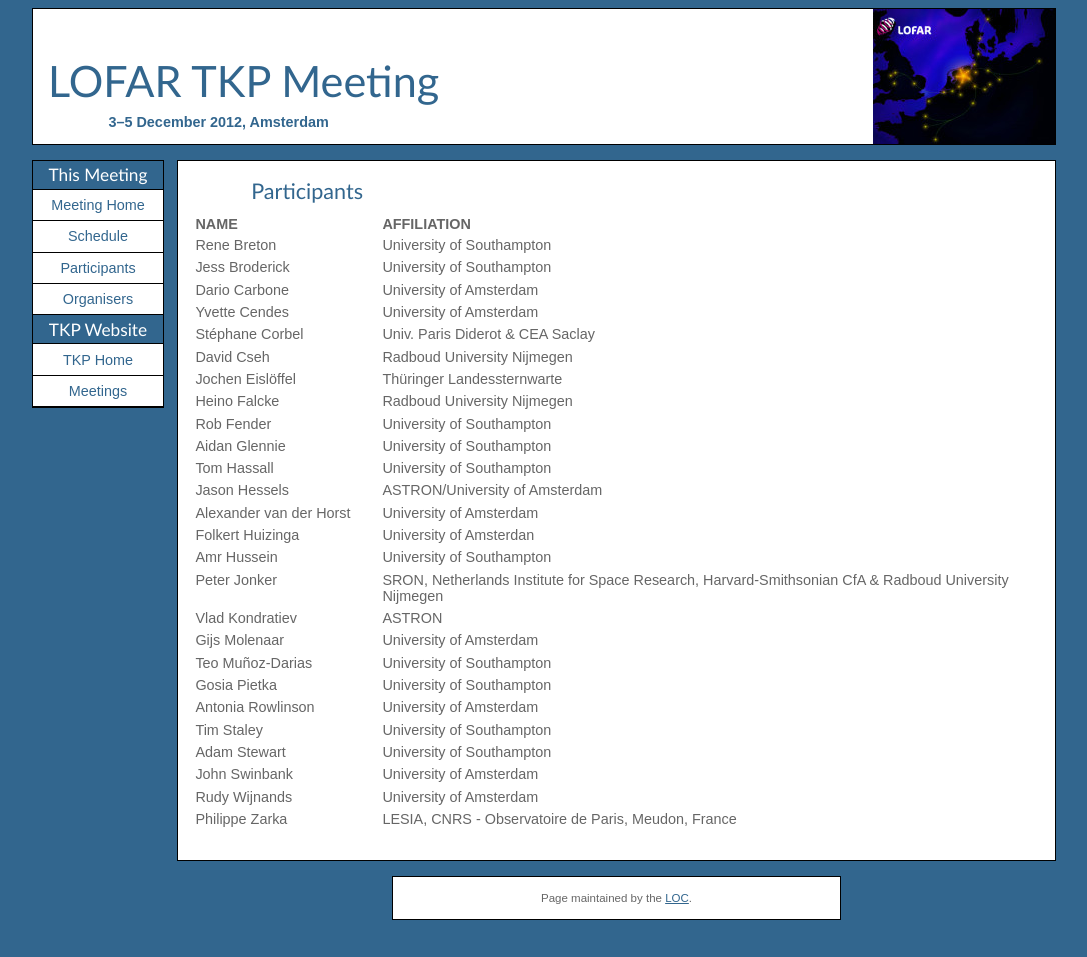
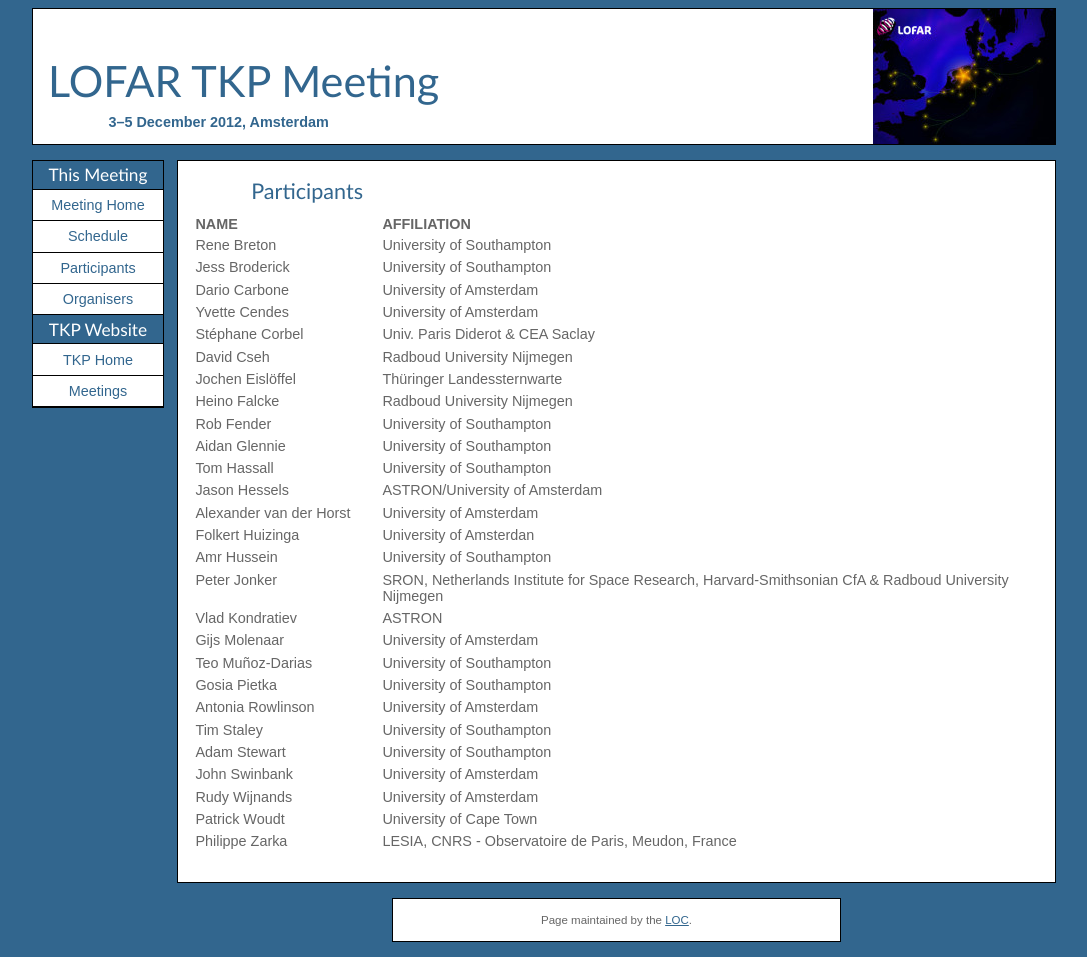
Before and after one commit to transientskp/transientskp.github.com, a Jekyll site: the page built from meetings/2012-12/participants.html, in a window 1280 px wide. Shown: the whole page, without its empty margins (96-1183 px from the left). Built offline with Jekyll 4.4.1, drawn with Linux system fonts in a browser that asks for light colours; before the commit the page ends 935 px from its top, so only the background shows below that.

Commit message:
Participant

```diff
--- a/meetings/2012-12/participants.html
+++ b/meetings/2012-12/participants.html
@@ -115,6 +115,10 @@
     <td>University of Amsterdam</td>
   </tr>
   <tr>
+    <td>Patrick Woudt</td>
+    <td>University of Cape Town</td>
+  </tr>
+  <tr>
     <td>Philippe&nbsp;Zarka</td>
     <td>LESIA, CNRS - Observatoire de Paris, Meudon, France</td>
   </tr>
```
